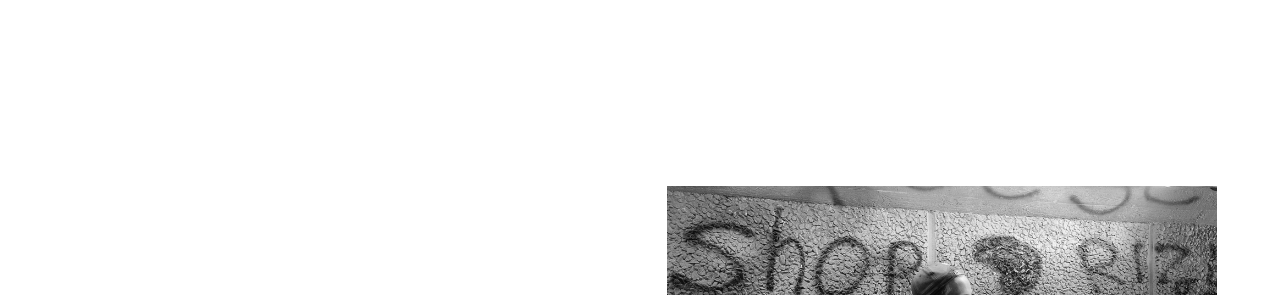
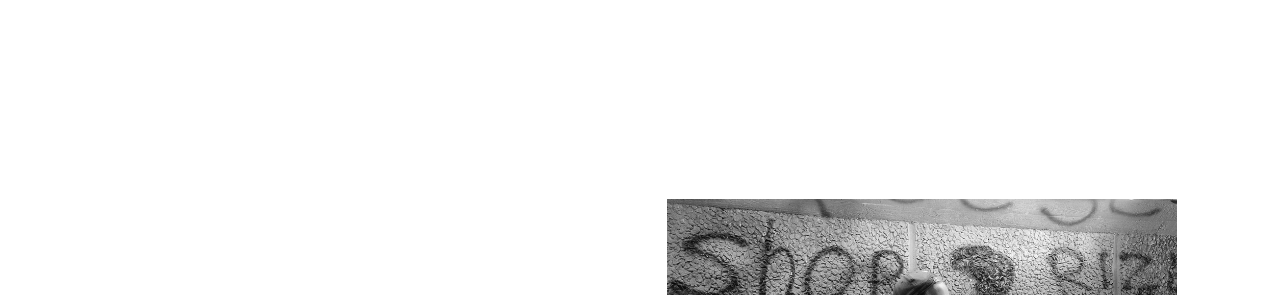
Before and after one commit to augustsjogren/portfolio, a Gatsby site: page / in a window 1280 px wide. Shown: the part 60-355 px from the top of the page. Built offline with nearby package versions, Linux system fonts and the light colour scheme; Gatsby itself is replaced by a stand-in of ours.

Commit message:
Fix main max width

```diff
--- a/src/components/layout.css
+++ b/src/components/layout.css
@@ -15,7 +15,6 @@ figcaption,
 figure,
 footer,
 header,
-main,
 menu,
 nav,
 section,
--- a/src/styles/_layout.scss
+++ b/src/styles/_layout.scss
@@ -1,4 +1,12 @@
+/*--- Variables ---*/
 $bp-medium: 768px;
+
+/*--- Elements ---*/
+
+main {
+  display: flex;
+  justify-content: center;
+}
 
 /*--- Grid ---*/
 
@@ -7,6 +15,8 @@ $bp-medium: 768px;
   justify-content: center;
   height: 100%;
   padding: 2rem;
+
+  max-width: 1200px;
 
   @media (max-width: $bp-medium) {
     padding: 0.5rem;
@@ -32,7 +42,7 @@ $bp-medium: 768px;
   padding-bottom: 0;
   flex: 1;
 
-  &:first-child{
+  &:first-child {
     @media (max-width: $bp-medium) {
       margin-bottom: 1rem;
     }
```
